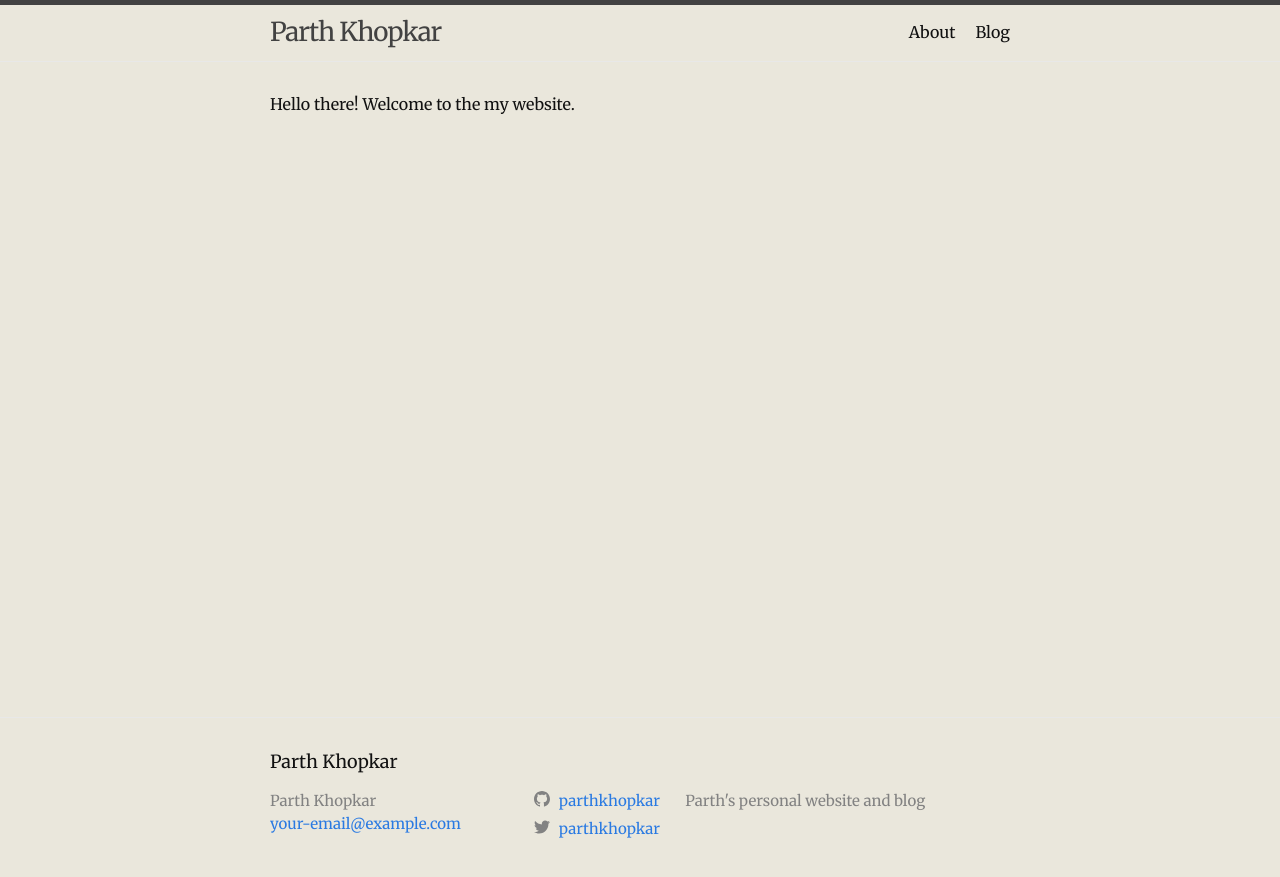
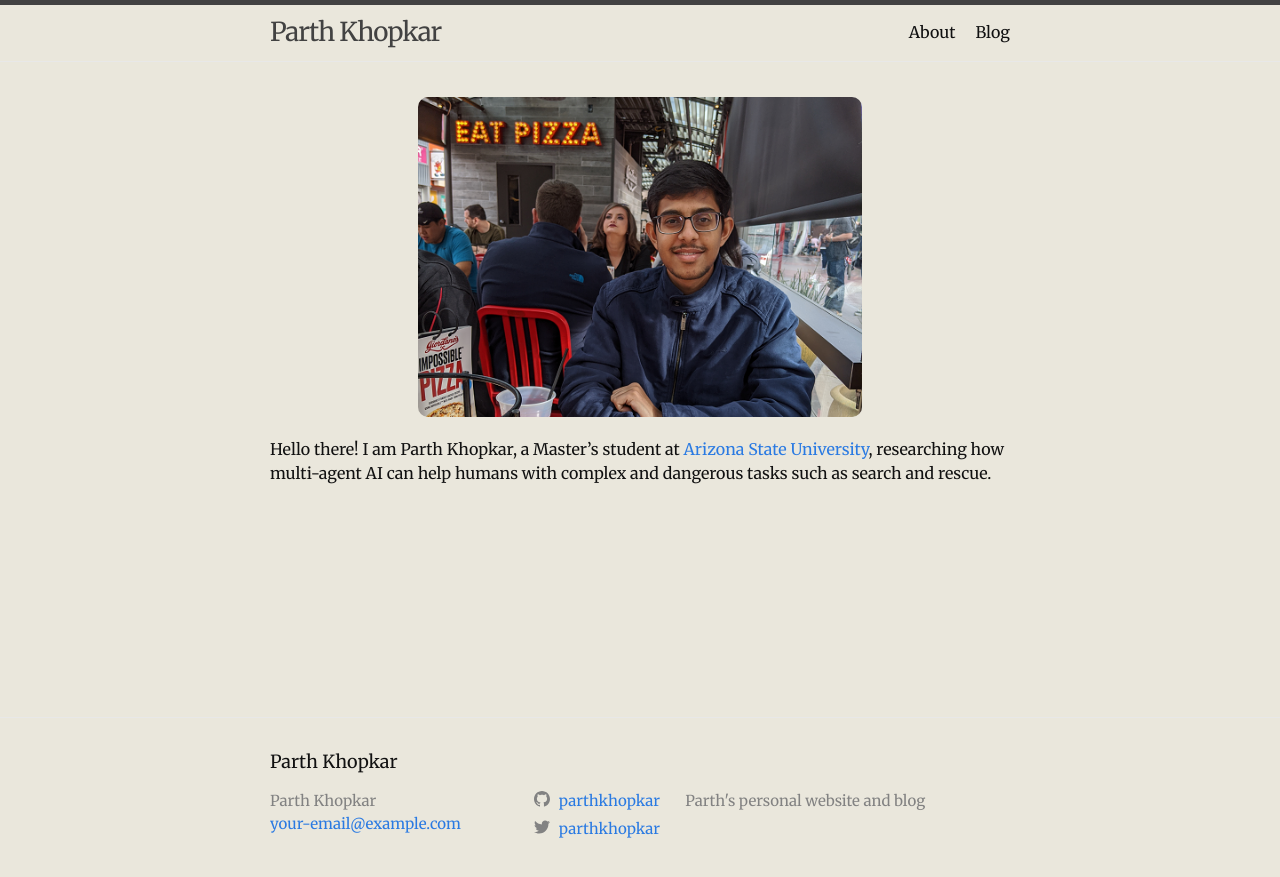
Before and after one commit to parthkhopkar/parthkhopkar.github.io, a Jekyll site: the page built from index.md, in a window 1280 px wide. Shown: the top 877 px of the page. Built offline with Jekyll 4.4.1, drawn with Linux system fonts in a browser that asks for light colours.

Commit message:
Added image and descroption to front page

```diff
--- a/_sass/minima.scss
+++ b/_sass/minima.scss
@@ -58,3 +58,13 @@ body{
 	font-family: 'Merriweather', serif;
 	background-color: #EAE7DC;
 }
+
+#home-page-picture {
+	border-radius: 15px;
+	padding: 5px;
+	width: 60%;
+	display: block;
+	margin-left: auto;
+    margin-right: auto;
+
+}
--- a/index.md
+++ b/index.md
@@ -4,4 +4,9 @@
 
 layout: home
 ---
-Hello there! Welcome to the my website.
+
+<img src="/assets/img/parth.png" id="home-page-picture">
+
+
+
+Hello there! I am Parth Khopkar, a Master's student at [Arizona State University](https://www.asu.edu/), researching how multi-agent AI can help humans with complex and dangerous tasks such as search and rescue.
```
Also changed, not shown: assets/img/parth.png (added).
